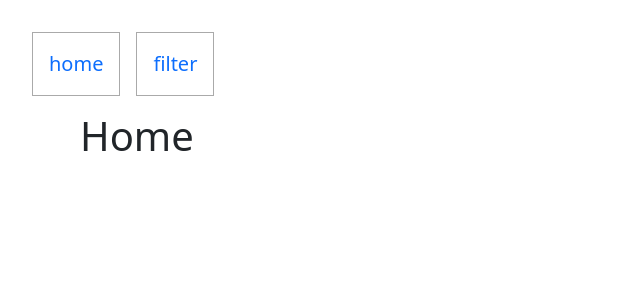
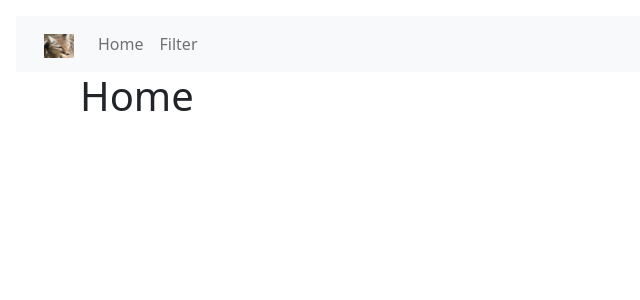
Before and after one commit to krdevel/grupparbete-vite-eventer, a Vue app: page /event/1 in a window 1280 px wide. Shown: the top 300 px of the page, without its empty margins (0-640 px from the left). Built offline with nearby package versions, Linux system fonts and the light colour scheme.

Commit message:
updates navbar with bootstrap

```diff
--- a/src/components/NavigationMenu.vue
+++ b/src/components/NavigationMenu.vue
@@ -3,8 +3,8 @@
 		data() {
 			return {
 				links: [
-					{ address: '/', title: 'home' },
-					{ address: '/filter', title: 'filter' }
+					{ address: '/', title: 'Home' },
+					{ address: '/filter', title: 'Filter' }
 				]
 			}
 		}
@@ -12,11 +12,42 @@
 </script>
 
 <template>
-	<nav v-if="links.length !== 0">
+	<nav
+		v-if="links.length !== 0"
+		class="navbar navbar-expand-lg navbar-light bg-light"
+	>
+		<div class="container-fluid">
+			<a class="navbar-brand" href="#">
+				<img src="/favicon-196.png" alt="" width="30" height="24" />
+			</a>
+			<button
+				class="navbar-toggler"
+				type="button"
+				data-bs-toggle="collapse"
+				data-bs-target="#navbarNav"
+				aria-controls="navbarNav"
+				aria-expanded="false"
+				aria-label="Toggle navigation"
+			>
+				<span class="navbar-toggler-icon" />
+			</button>
+			<div class="collapse navbar-collapse" id="navbarNav">
+				<ul class="navbar-nav">
+					<li class="nav-item" :key="link.address" v-for="link in links">
+						<RouterLink class="nav-link" :to="link.address">{{
+							link.title
+						}}</RouterLink>
+					</li>
+				</ul>
+			</div>
+		</div>
+	</nav>
+
+	<!-- <nav v-if="links.length !== 0">
 		<ul>
 			<li :key="link.address" v-for="link in links">
 				<RouterLink :to="link.address">{{ link.title }}</RouterLink>
 			</li>
 		</ul>
-	</nav>
+	</nav> -->
 </template>
```
